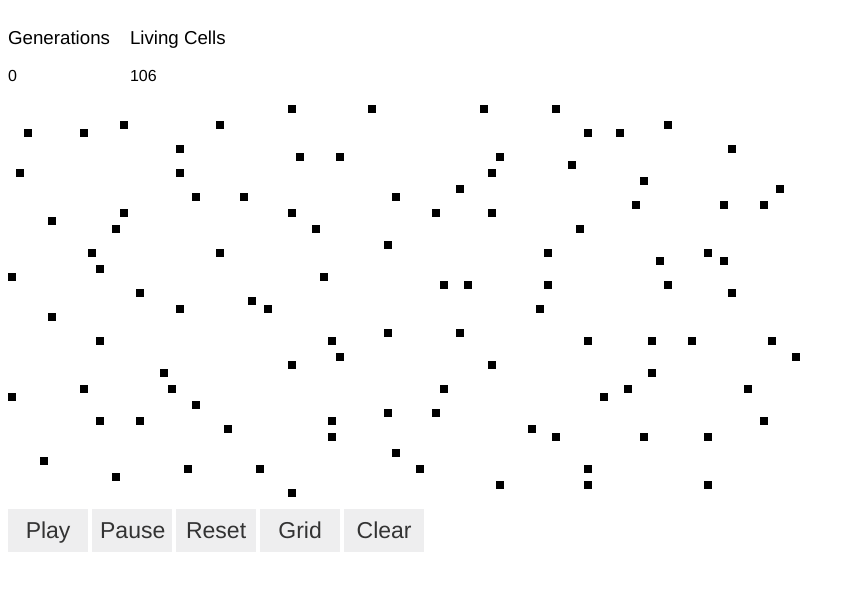
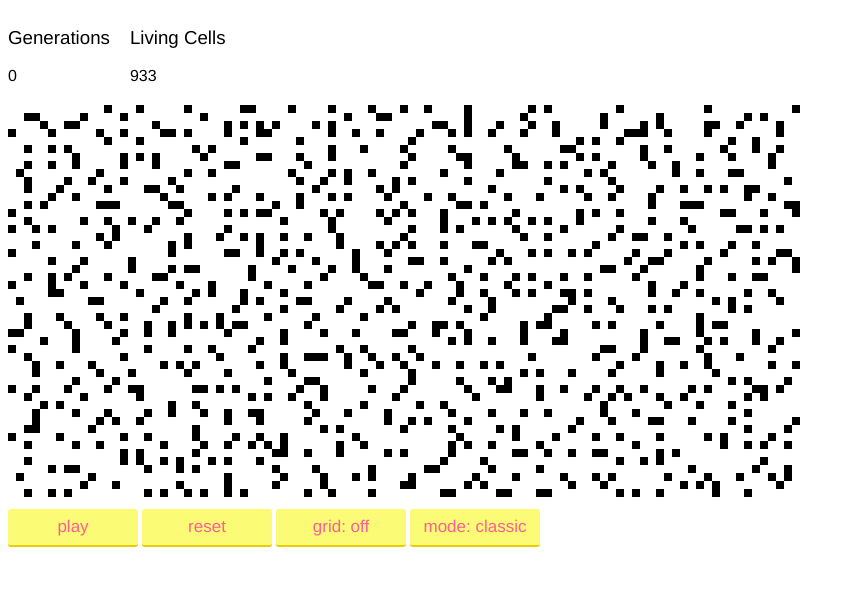
Before and after one commit to el-mapache/life, a plain HTML site: page index.html in a window 1280 px wide. Shown: the whole page, without its empty margins (0-855 px from the left). Drawn offline with Linux system fonts and the light colour scheme.

Commit message:
fancy arcade mode, code sort of sloppy

```diff
--- a/css/style.css
+++ b/css/style.css
@@ -1,5 +1,5 @@
 canvas {
-  /*background: rgba(0,255,155,0.25);*/
+  //background: rgba(0,255,155,0.25);
 }
 
 .container {
@@ -19,18 +19,17 @@ canvas {
 button {
   padding: 8px;
   outline: 0;
-  background: #eeeeef;
   border: none;
-  font-size: 23px;
+  font-size: 17px;
   font-weight: 300;
   font-family: Helvetica;
   cursor: pointer;
-  width: 80px;
+  width: 130px;
   color: #333;
-}
-
-button.active {
-  background: #eeeee6;
+  border-radius: 3px 3px;
+  background: rgba(252, 250, 80, 0.78);
+  color: #FF5E95;
+  border-bottom: 2px solid rgba(234, 205, 4, 1);
 }
 
 #overlay {
--- a/index.html
+++ b/index.html
@@ -27,11 +27,10 @@
       </div>
 
       <div>
-        <button type="button" id="play">Play</button>
-        <button type="button" id="pause">Pause</button>
-        <button type="button" id="reset">Reset</button>
-        <button type="button" id="grid-toggle">Grid</button>
-        <button type="button" id="clear">Clear</button>
+        <button type="button" id="play"><span id="play-button-text"></span></button>
+        <button type="button" id="reset">reset</button>
+        <button type="button" id="grid-toggle">grid: <span id="grid-text"></span></button>
+        <button type="button" id="mode">mode: <span id="game-mode"></span></button>
       </div>
 
     </div>
@@ -64,15 +63,7 @@
       var SQUARE_SIZE = 8;
       var bounds = document.getElementById('overlay').getBoundingClientRect();
 
-      var shouldEnd = 0;
-
-
-
-      var RulesService = {
-
-      };
-
-      var gameService = new (Backbone.Model.extend({
+      var GameService = new (Backbone.Model.extend({
         defaults: {
           tickSpeed: 300,
           mode: 'classic',
@@ -80,9 +71,9 @@
           livingCells: 0,
           lastLivingCells: 0,
           generations: 0,
-          stagnationThreshold: 5,
+          stagnationLimit: 5,
           stagnant: false,
-          stagnantGenerations: 0
+          stagnantCount: 0
         },
 
         updateLivingCells: function(count) {
@@ -91,19 +82,40 @@
             livingCells: count
           });
 
-          if (this.get('livingCells') === this.get('lastLivingCells')) {
-            this.set('stagnantGenerations', this.get('stagnantGenerations') + 1);
-          } else {
-            this.set('stagnantGenerations', this.get('stagnantGenerations') - 1);
+          this.hasStagnated();
+        },
+
+        updateGeneration: function() {
+          this.set('generations', this.get('generations') + 1);
+        },
+
+        reset: function() {
+          this.clear({silent: true}).set(this.defaults);
+          this.trigger('reset');
+        },
+
+        isStagnant: function() {
+          return this.get('stagnantCount') >= this.get('stagnationLimit')
+        },
+
+        hasStagnated: function() {
+          var count = this.get('stagnantCount');
+
+          count += this.cellsHaveChanged() ? 1 : -1;
+
+          if (count <= 0) {
+            return;
           }
 
-          if (this.get('stagnantGenerations') >= this.get('stagnationThreshold')) {
+          this.set('stagnantCount', count);
+
+          if (this.isStagnant()) {
             this.set('stagnant', true);
           }
         },
 
-        updateGeneration: function() {
-          this.set('generations', this.get('generations') + 1);
+        cellsHaveChanged: function() {
+          return this.get('livingCells') === this.get('lastLivingCells')
         }
       }))();
 
@@ -140,11 +152,11 @@
       };
 
       // Pass in the drawing context and let the cell render itself to it.
-      Cell.prototype.draw = function(ctx) {
+      Cell.prototype.draw = function(ctx, mode) {
         var size = this.size;
         var location = this.location;
 
-        ctx.fillStyle = this.isAlive() ? "black" : "white";
+        ctx.fillStyle = this.getFillColor(mode);
         ctx.fillRect((location.x * size) - size, (location.y * size) - size, size, size);
       };
 
@@ -162,6 +174,45 @@
 
       Cell.prototype.isPristine = function() {
         return this.currentState === LIFE_STATES.PRISTINE;
+      };
+
+      Cell.prototype.isOld = function() {
+        return this.history.length > 150;
+      };
+
+      Cell.prototype.isReallyOld = function() {
+        return this.history.length > 300;
+      };
+
+      Cell.prototype.reset = function() {
+        this.liveTime = 0;
+        this.currentState = LIFE_STATES.PRISTINE;
+        this.previousState = LIFE_STATES.PRISTINE;
+        this.willLive = false;
+        this.willDie = false;
+
+        this.history.length = 0;
+      };
+
+      Cell.prototype.getFillColor = function(mode) {
+        var state = this.getState();
+
+        if (mode === 'classic') {
+          if (this.isAlive()) {
+            return 'rgba(0,0,0,1)';
+          } else if (this.isDead()) {
+            return 'rgba(255,255,255,1)';
+          }
+        } else if (mode === 'arcade') {
+          if (this.isAlive()) {
+            if (this.isReallyOld()) {
+              return 'rgba(0, 255, 0, 0.2)';
+            }
+            return this.isOld() ? 'rgba(255,0,255,0.20)'  : 'rgba(0,100,255,0.50)';
+          } else if (this.isDead()) {
+            return 'rgba(235,245,255,0.8)';
+          }
+        }
       };
 
       Cell.constructor = Cell;
@@ -197,8 +248,8 @@
         });
       };
 
-      Board.prototype.each = function(callback) {
-        _.each(this.cells, callback);
+      Board.prototype.each = function(callback, context) {
+        _.each(this.cells, callback, context || null);
       };
 
       Board.prototype.neighborsOf = function(cell) {
@@ -213,6 +264,12 @@
             return board.at(x, y);
           }
         }));
+      };
+
+      Board.prototype.reset = function() {
+        this.each(function(cell) {
+          cell.reset();
+        }, this);
       };
 
       Board.neighbors = function(x, y) {
@@ -291,47 +348,18 @@
         }
       });
 
-      // A view bound to a single data attribute that changes over time.
+      // A view bound to a single piece of primitive data that changes over time.
       var BoundView = Backbone.View.extend({
         template: _.template('<%= data %>'),
 
         initialize: function(options) {
           this.boundProp = options.boundProp;
-          this.listenTo(gameService, 'change:' + options.boundProp, this.render);
+          this.listenTo(GameService, 'change:' + options.boundProp, this.render);
         },
 
         render: function() {
-          this.el.innerHTML = this.template({data: gameService.get(this.boundProp)});
+          this.el.innerHTML = this.template({data: GameService.get(this.boundProp)});
           return this;
-        }
-      });
-
-      var ButtonView = Backbone.View.extend({
-        events: {
-          'click': 'onClick'
-        },
-
-        initialize: function(options) {
-          this.model = new Backbone.Model({
-            active: false
-          });
-
-          this.callback = options.callback;
-          this.listenTo(this.model, 'change:active', this.updateClass);
-          _.bindAll(this, 'updateClass');
-        },
-
-        updateClass: function(model, value) {
-          if (value) {
-            this.el.className = this.el.className + ' active';
-          } else {
-            this.el.className = this.el.className.replace('active', '');
-          }
-        },
-
-        onClick: function(event) {
-          this.model.set('active', !this.model.get('active'));
-          this.callback(event, this.model.toJSON());
         }
       });
 
@@ -340,19 +368,31 @@
         el: '#board',
 
         initialize: function() {
+          this.seedSamples = 500;
           this.model = new Board(this.el.width, this.el.height);
           this.seedService = SamplerService;
           this.ctx = this.el.getContext('2d');
           this.runInterval = null;
+          this.mode = 'classic';
 
-          this.listenTo(gameService, 'change:playing', this._maybeStopPlay);
-          this.listenTo(gameService, 'change:stagnant', this._maybeEndGame);
+          this.listenTo(GameService, 'change:playing', this._maybeStop);
+          this.listenTo(GameService, 'change:mode', this._setMode);
+          this.listenTo(GameService, 'change:stagnant', this._maybeEnd);
 
-          _.bindAll(this, '_processSampledPoint', 'run', '_setNextCellState', '_maybeStopPlay', '_maybeEndGame');
-          this._seed(100);
+          _.bindAll(this, 'run', '_maybeStop', '_maybeEnd');
+          this.render().seed();
         },
 
-        _maybeEndGame: function(model, value) {
+        render: function() {
+          this.ctx.clearRect(0, 0, this.el.width, this.el.height);
+          return this;
+        },
+
+        _setMode: function(model, value) {
+          this.mode = value;
+        },
+
+        _maybeEnd: function(model, value) {
           if (!value) {
             return;
           }
@@ -361,16 +401,15 @@
           alert('GameOver!');
         },
 
-        _maybeStopPlay: function(model, value) {
+        _maybeStop: function(model, value) {
           if (value) {
-            this.runInterval = setInterval(this.run, gameService.get('tickSpeed'));
+            this.runInterval = setInterval(this.run, GameService.get('tickSpeed'));
           } else {
             this._stopPlayLoop();
           }
         },
 
         _stopPlayLoop: function() {
-
           if (this.runInterval) {
             clearInterval(this.runInterval);
             this.runInterval = null;
@@ -390,7 +429,7 @@
         },
 
         run: function() {
-          this.model.each(this._setNextCellState);
+          this.model.each(this._setNextCellState, this);
 
           var ctx = this.ctx;
 
@@ -400,21 +439,21 @@
             }
 
             cell.setState((cell.willLive ? LIFE_STATES.ALIVE : LIFE_STATES.DEAD));
-            cell.draw(ctx);
+            cell.draw(ctx, this.mode);
             cell.willLive = false;
             cell.willDie = false;
-          });
+          }.bind(this));
 
-          gameService.updateLivingCells(_.size(this.model.filterBy(LIFE_STATES.ALIVE)));
-          gameService.updateGeneration();
+          GameService.updateLivingCells(_.size(this.model.filterBy(LIFE_STATES.ALIVE)));
+          GameService.updateGeneration();
         },
 
-        _seed: function(numberOfSamples) {
-          var points = this.seedService.sample(numberOfSamples);
+        seed: function() {
+          var points = this.seedService.sample(this.seedSamples);
 
-          gameService.set('livingCells', points.length);
+          GameService.set('livingCells', points.length);
 
-          _.each(points, this._processSampledPoint);
+          _.each(points, this._processSampledPoint, this);
         },
 
         _processSampledPoint: function(point) {
@@ -438,6 +477,132 @@
         }
       });
 
+      var ButtonModel = Backbone.Model.extend({
+        defaults: {
+          text: '',
+          active: false
+        },
+
+        initialize: function(config) {
+          if (config && config.initialText) {
+            this.set('text', config.initialText, {silent: true});
+          }
+        }
+      });
+
+      var ButtonView = Backbone.View.extend({
+        events: {
+          'click': 'onClick'
+        },
+
+        initialize: function(options) {
+          this.model = new ButtonModel(options.modelData);
+          this.callback = options.callback;
+        },
+
+        onClick: function(event) {
+          this.model.set('active', !this.model.get('active'));
+          this.callback(event, this.model.toJSON());
+        }
+      });
+
+      var ModeButtonView = ButtonView.extend({
+        MODES: {
+          CLASSIC: 'classic',
+          ARCADE: 'arcade'
+        },
+
+        initialize: function(options) {
+          ButtonView.prototype.initialize.apply(this, arguments);
+
+          this.textView = new TextView({
+            el: '#game-mode',
+            model: this.model,
+            prop: 'text'
+          });
+
+          this.listenTo(GameService, 'reset', this.resetModel);
+
+          _.bindAll(this, 'resetModel');
+        },
+
+        resetModel: function() {
+          this.model.set('text', this.model.get('initialText'));
+        },
+
+        onClick: function(event) {
+          var isClassicMode = this.model.get('text') === this.MODES.CLASSIC;
+          var modes = this.MODES;
+
+          this.model.set('text', isClassicMode ? modes.ARCADE : modes.CLASSIC);
+          this.model.set('active', !this.model.get('active'));
+
+          this.callback(event, this.model.toJSON());
+        }
+      });
+
+      var TextView = Backbone.View.extend({
+        template: _.template('<%= data %>'),
+
+        initialize: function(options) {
+          this.model = options.model || new Backbone.Model();
+          this.prop = options.prop;
+          this.listenTo(this.model, 'change:' + this.prop, this.render);
+
+          _.bindAll(this, 'render');
+
+          this.render();
+        },
+
+        render: function() {
+          this.el.innerHTML = this.template({data: this.model.get(this.prop)});
+          return this;
+        }
+      });
+
+      var PlayButtonView = ButtonView.extend({
+        initialize: function(options) {
+          ButtonView.prototype.initialize.apply(this, arguments);
+
+          this.textView = new TextView({
+            el: '#play-button-text',
+            model: this.model,
+            prop: 'text'
+          });
+
+          this.listenTo(GameService, 'reset', this.resetModel);
+
+          _.bindAll(this, 'resetModel');
+        },
+
+        resetModel: function() {
+          this.model.set('text', this.model.get('initialText'));
+        },
+
+        onClick: function(event) {
+          ButtonView.prototype.onClick.apply(this, event);
+          this.model.set('text', this.model.get('active') ? 'playing' : 'paused');
+        }
+      });
+
+      var GridButtonView = ButtonView.extend({
+        initialize: function(options) {
+          ButtonView.prototype.initialize.apply(this, arguments);
+
+          this.textView = new TextView({
+            el: '#grid-text',
+            model: this.model,
+            prop: 'text'
+          });
+        },
+
+        onClick: function(event) {
+          ButtonView.prototype.onClick.apply(this, event);
+          this.model.set('text', this.model.get('active') ? 'on' : 'off');
+        }
+      });
+
+
 
       /** VIEW CONTROLLERS **/
 
@@ -449,13 +614,14 @@
         },
 
         initialize: function() {
-          _.bindAll(this, 'togglePlay', 'toggleGrid', 'pause');
+          _.bindAll(this, 'togglePlay', 'toggleGrid', 'reset', 'toggleMode');
 
           this.statsView = new GameStatsView();
 
-          this.playButton = new ButtonView({
+          this.playButton = new PlayButtonView({
             el: '#play',
-            callback: this.togglePlay
+            callback: this.togglePlay,
+            modelData: { initialText: 'play'}
           });
 
           this.resetButton = new ButtonView({
@@ -463,14 +629,16 @@
             callback: this.reset
           });
 
-          this.gridButton = new ButtonView({
+          this.gridButton = new GridButtonView({
             el: '#grid-toggle',
+            modelData: { initialText: 'off'},
             callback: this.toggleGrid
           });
 
-          this.pauseButton = new ButtonView({
-            el: '#pause',
-            callback: this.pause
+          this.modeButton = new ModeButtonView({
+            el: '#mode',
+            callback: this.toggleMode,
+            modelData: { initialText: 'classic'}
           });
 
           this.overlayView = new OverlayView();
@@ -478,21 +646,21 @@
         },
 
         togglePlay: function(event, payload) {
-          gameService.set('playing', true);
+          GameService.set('playing', payload.active);
         },
 
-        reset: function(event, payload) {
-          console.log('clicked reset');
-        },
-
-        pause: function(event, payload) {
-          if (gameService.get('playing')) {
-            gameService.set('playing', false);
-          }
+        reset: function() {
+          GameService.reset();
+          this.boardView.model.reset();
+          this.boardView.render().seed();
         },
 
         toggleGrid: function(event, payload) {
           this.overlayView.toggleGrid(payload);
+        },
+
+        toggleMode: function(event, payload) {
+          GameService.set('mode', payload.text);
         },
 
         toggleCell: function(event) {
@@ -528,48 +696,6 @@
         [0,0,1,0,0,0,0,0],
         [0,1,1,0,0,0,0,0]
       ];
-
-      function doLife(x, y) {
-        var thisLife = grid.at(x,y);
-
-        var coordsList = [x, y];
-        if (!thisLife) {
-          shouldLive.push(coordsList);
-        } else {
-          shouldDie.push(coordsList);
-        }
-      }
-
-      function reColor(x, y, color) {
-        ctx.fillStyle = color;
-        ctx.fillRect((x * SQUARE_SIZE) - SQUARE_SIZE, (y * SQUARE_SIZE) - SQUARE_SIZE, SQUARE_SIZE, SQUARE_SIZE);
-      }
-
-      function kill(x,y) {
-        if (game.MODE === GAME_MODES.CLASSIC) {
-          ctx.fillStyle = 'white';
-        } else {
-          if (grid.at(x,y)) {
-            ctx.fillStyle = "rgba(235,245,255,0.8)";
-          } else {
-            ctx.fillStyle = "rgba(255,155,0,0.12)";
-          }
-        }
-
-        ctx.fillRect((x * SQUARE_SIZE) - SQUARE_SIZE, (y * SQUARE_SIZE) - SQUARE_SIZE, SQUARE_SIZE, SQUARE_SIZE);
-        grid.set(x, y, 0);
-      }
-
-      function birth(x, y) {
-        if (game.MODE === GAME_MODES.CLASSIC) {
-          ctx.fillStyle = 'black';
-        } else {
-          ctx.fillStyle = "rgba(0,100,255,0.50)";
-        }
-
-        ctx.fillRect((x * SQUARE_SIZE) - SQUARE_SIZE, (y * SQUARE_SIZE) - SQUARE_SIZE, SQUARE_SIZE, SQUARE_SIZE);
-        grid.set(x, y, 1);
-      }
     </script>
   </body>
 </html>
```
